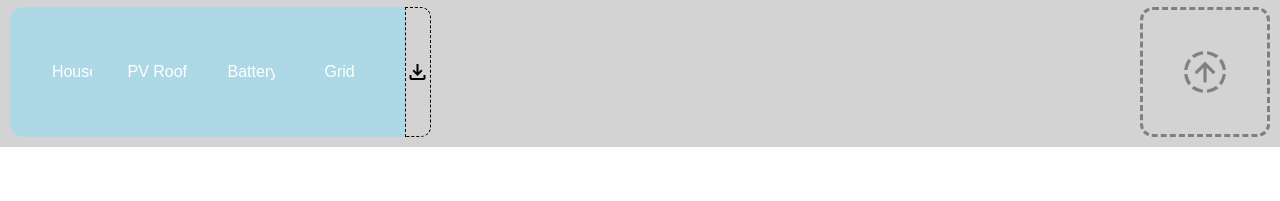
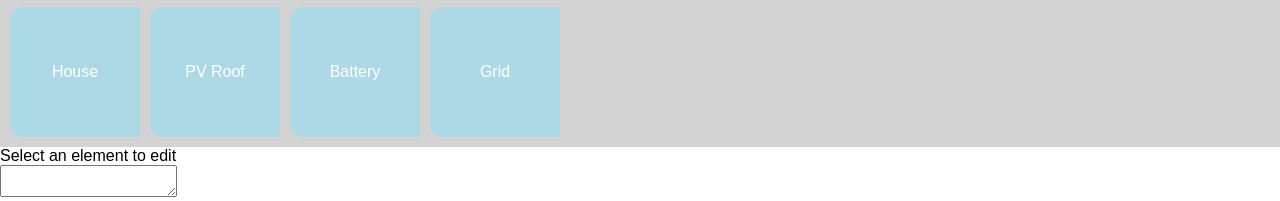
Before and after one commit to OpenSourceInnovationHubs/WorkshopDigitalCase, a plain HTML site: page index.html in a window 1280 px wide. Shown: the part 653-854 px from the top of the page. Before the commit the page ends 800 px from the top, so only its background shows below. Drawn offline with nearby package versions, Linux system fonts and the light colour scheme.

Commit message:
add on page json editor

```diff
--- a/index.html
+++ b/index.html
@@ -6,10 +6,14 @@
     <title>Digital FIWARE Workshop Case</title>
 
     <link rel="stylesheet" href="https://fonts.googleapis.com/css2?family=Material+Symbols+Outlined" >
+    <link rel="stylesheet" href="https://cdnjs.cloudflare.com/ajax/libs/codemirror/5.65.18/codemirror.min.css">
+    <link rel="stylesheet" href="https://cdnjs.cloudflare.com/ajax/libs/codemirror/5.65.18/theme/monokai.min.css">
     <link rel="stylesheet" href="assets/css/style.css">
 </head>
 <body>
 
+    <div id="app">
+        <div id="left-panel">
             <div id="playground">
                 <div id="delete">
                     <span class="material-symbols-outlined">
@@ -19,51 +23,24 @@
             </div>
             <div id="toolbar">
                 <div id="elements">
-            <div class="button">
                     <div class="element add-house" data-element="house-template">
                         House
                     </div>
-                <div class="download" data-json="house">
-                    <span class="material-symbols-outlined">
-                        download
-                    </span>
-                </div>
-            </div>
-            <div class="button">
                     <div class="element add-roof" data-element="roof-template">
                         PV Roof
                     </div>
-                <div class="download" data-json="roof">
-                    <span class="material-symbols-outlined">
-                        download
-                    </span>
-                </div>
-            </div>
-            <div class="button">
                     <div class="element add-battery" data-element="battery-template">
                         Battery
                     </div>
-                <div class="download" data-json="battery">
-                    <span class="material-symbols-outlined">
-                        download
-                    </span>
-                </div>
-            </div>
-            <div class="button">
-                <div class="element add-grid" data-element="pole-template">
+                    <div class="element add-grid" data-element="grid-template">
                         Grid
-                </div>
-                <div class="download" data-json="battery">
-                    <span class="material-symbols-outlined">
-                        download
-                    </span>
                     </div>
                 </div>
             </div>
-        <div id="upload">
-            <span class="material-symbols-outlined">
-                arrow_upload_ready
-            </span>
+        </div>
+        <div id="editor-panel">
+            <div id="editor-header">Select an element to edit</div>
+            <textarea id="json-editor"></textarea>
         </div>
     </div>
 
@@ -100,7 +77,7 @@
             </div>
         </template>
 
-        <template id="pole-template">
+        <template id="grid-template">
             <div class="pole">
                 <p>Grid</p>
             </div>
@@ -109,6 +86,8 @@
 
 
     <script src="https://cdn.jsdelivr.net/npm/interactjs/dist/interact.min.js"></script>
-    <script src="assets/js/refactor.js"></script>
+    <script src="https://cdnjs.cloudflare.com/ajax/libs/codemirror/5.65.18/codemirror.min.js"></script>
+    <script src="https://cdnjs.cloudflare.com/ajax/libs/codemirror/5.65.18/mode/javascript/javascript.min.js"></script>
+    <script src="assets/js/case.js"></script>
 </body>
 </html>
```
Lines whose indentation alone changed are shown as unchanged.
